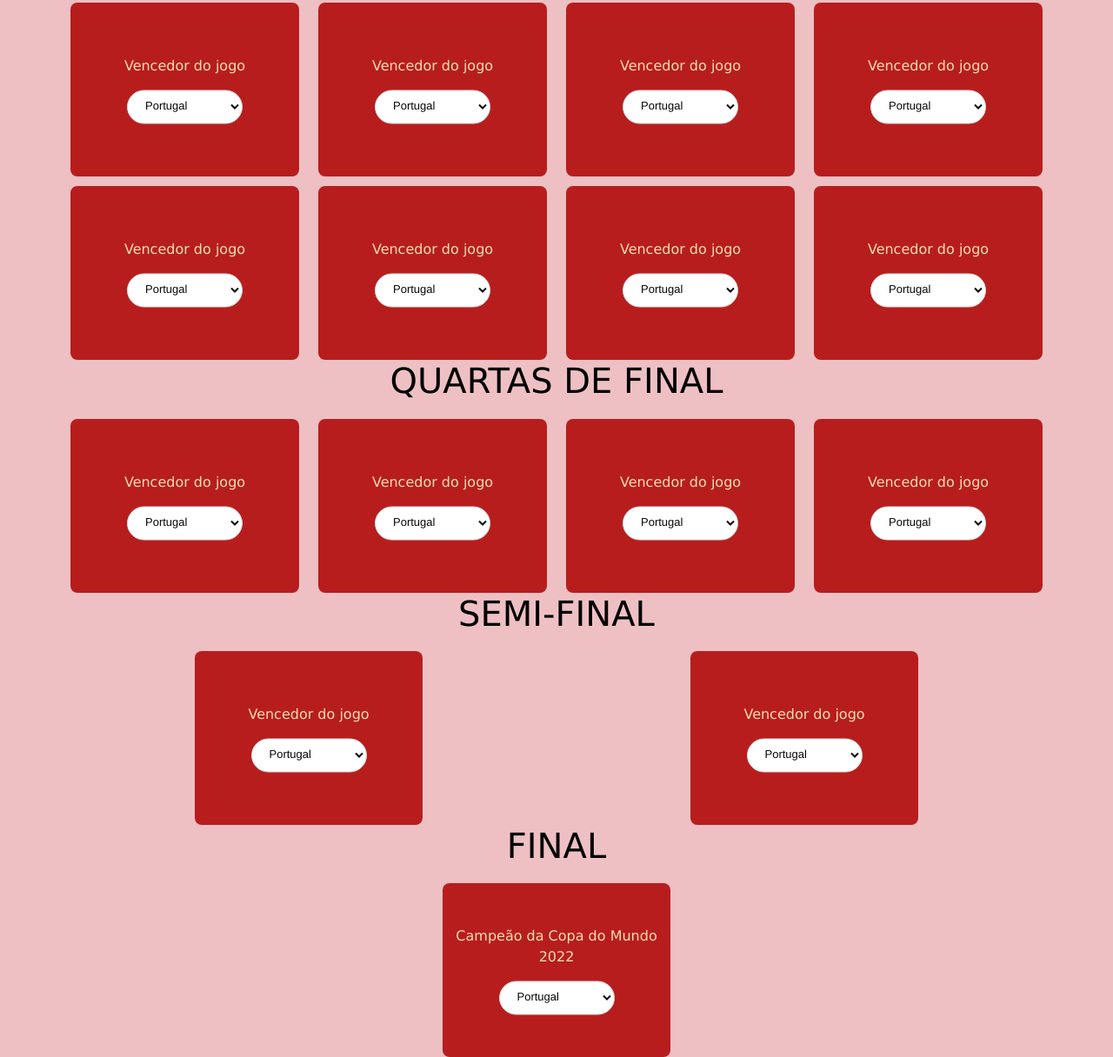
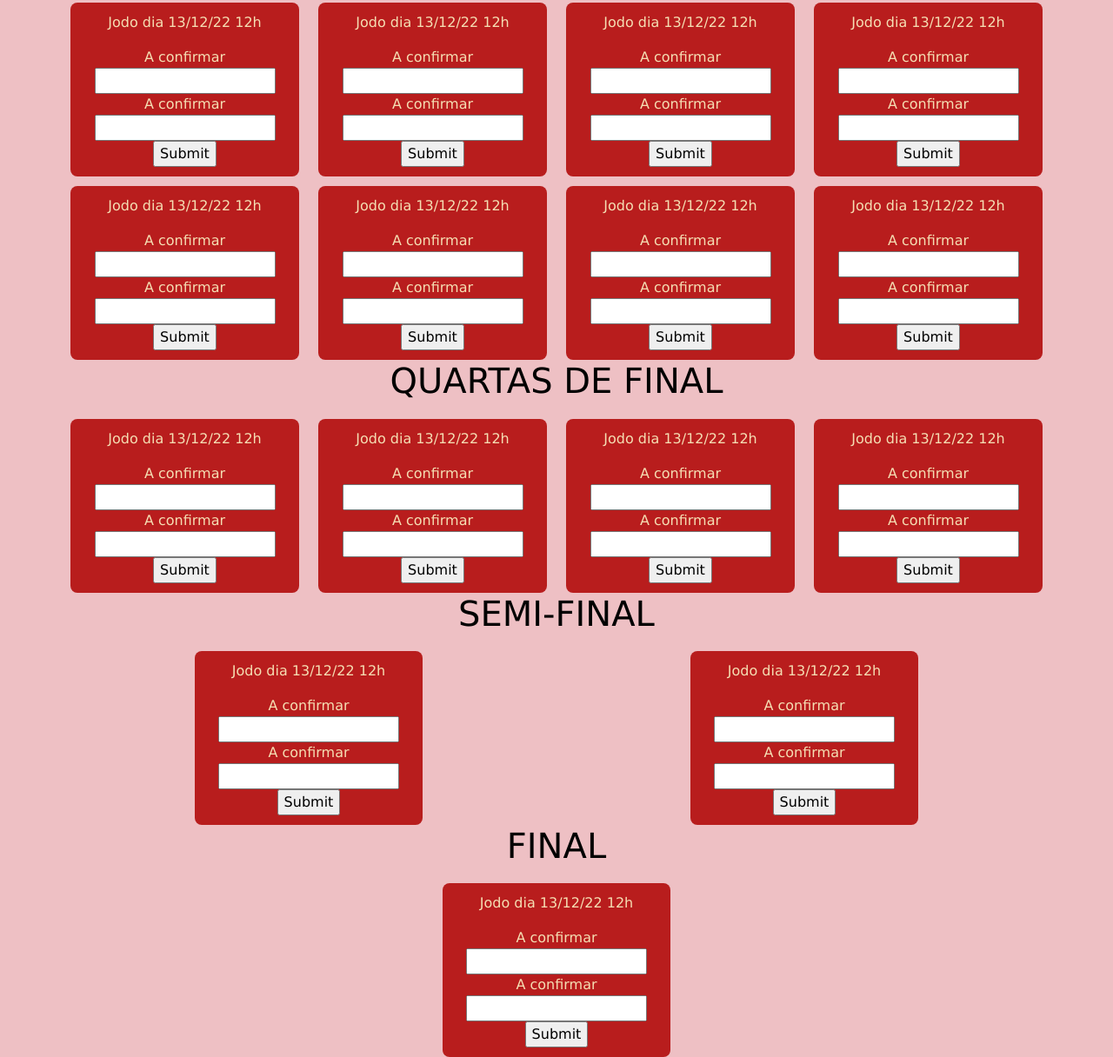
Before and after one commit to emanuuele/copa, a plain HTML site: page index.html in a window 1280 px wide. Shown: the part 568-1784 px from the top of the page at 87% size. Drawn offline with nearby package versions, Linux system fonts and the light colour scheme.

Commit message:
Update index.html

```diff
--- a/index.html
+++ b/index.html
@@ -5,7 +5,7 @@
 <meta charset="UTF-8">
 <meta http-equiv="X-UA-Compatible" content="IE=edge">
 <meta name="viewport" content="width=device-width, initial-scale=1.0">
-    <script src="https://cdn.jsdelivr.net/npm/bootstrap@5.1.3/dist/js/bootstrap.bundle.min.js"></script>
+<script src="script.js"></script>
 <link href="style.css" rel="stylesheet">
 <link rel="icon" href="icon.png">
 <title>Copa do Mundo 2022</title>
@@ -24,12 +24,11 @@
 	<!--section chaveamento-->
 	<section>
 		<div class="container">
-        	<div class="chaveamento">
-
-        	</div>
+			<div class="chaveamento"></div>
 			<div class="img mx auto">
 				<div class="icone mx-auto">
-                    <img src="icon.png" alt="logo da copa do mundo de 2022" width="100px" height="100px">
+					<img src="icon.png" alt="logo da copa do mundo de 2022"
+						width="100px" height="100px">
 				</div>
 			</div>
 		</div>
@@ -144,90 +143,82 @@
 			<div class="row">
 				<div class="col-sm-3 mx-auto">
 					<div class="middle">
-                    <p>Vencedor do jogo </p>
-                    <select class="Base_Combobox">
-                        <option>Portugal</option>
-                        <option>Gana</option>
-                        <option>Uruguai</option>
-                        <option>Coreia do Sul</option>
-                    </select>
+						<form>
+							<p>Jodo dia 13/12/22 12h</p>
+							<label>A confirmar</label> <input type="number" id="input">
+							<label>A confirmar</label> <input type="number" id="input">
+							<input type="submit" class="input" id="send">
+						</form>
 					</div>
 				</div>
 				<div class="col-sm-3 mx-auto">
 					<div class="middle">
-                    <p>Vencedor do jogo </p>
-                    <select class="Base_Combobox">
-                        <option>Portugal</option>
-                        <option>Gana</option>
-                        <option>Uruguai</option>
-                        <option>Coreia do Sul</option>
-                    </select>
+						<form>
+							<p>Jodo dia 13/12/22 12h</p>
+							<label>A confirmar</label> <input type="number" id="input">
+							<label>A confirmar</label> <input type="number" id="input">
+							<input type="submit" class="input" id="send">
+						</form>
 					</div>
 				</div>
 				<div class="col-sm-3 mx-auto">
 					<div class="middle">
-                    <p>Vencedor do jogo </p>
-                    <select class="Base_Combobox">
-                        <option>Portugal</option>
-                        <option>Gana</option>
-                        <option>Uruguai</option>
-                        <option>Coreia do Sul</option>
-                    </select>
+						<form>
+							<p>Jodo dia 13/12/22 12h</p>
+							<label>A confirmar</label> <input type="number" id="input">
+							<label>A confirmar</label> <input type="number" id="input">
+							<input type="submit" class="input" id="send">
+						</form>
 					</div>
 				</div>
 				<div class="col-sm-3 mx-auto">
 					<div class="middle">
-                    <p>Vencedor do jogo </p>
-                    <select class="Base_Combobox">
-                        <option>Portugal</option>
-                        <option>Gana</option>
-                        <option>Uruguai</option>
-                        <option>Coreia do Sul</option>
-                    </select>
+						<form>
+							<p>Jodo dia 13/12/22 12h</p>
+							<label>A confirmar</label> <input type="number" id="input">
+							<label>A confirmar</label> <input type="number" id="input">
+							<input type="submit" class="input" id="send">
+						</form>
 					</div>
 				</div>
 				<div class="col-sm-3 mx-auto">
 					<div class="middle">
-                    <p>Vencedor do jogo </p>
-                    <select class="Base_Combobox">
-                        <option>Portugal</option>
-                        <option>Gana</option>
-                        <option>Uruguai</option>
-                        <option>Coreia do Sul</option>
-                    </select>
+						<form>
+							<p>Jodo dia 13/12/22 12h</p>
+							<label>A confirmar</label> <input type="number" id="input">
+							<label>A confirmar</label> <input type="number" id="input">
+							<input type="submit" class="input" id="send">
+						</form>
 					</div>
 				</div>
 				<div class="col-sm-3 mx-auto">
 					<div class="middle">
-                    <p>Vencedor do jogo </p>
-                    <select class="Base_Combobox">
-                        <option>Portugal</option>
-                        <option>Gana</option>
-                        <option>Uruguai</option>
-                        <option>Coreia do Sul</option>
-                    </select>
+						<form>
+							<p>Jodo dia 13/12/22 12h</p>
+							<label>A confirmar</label> <input type="number" id="input">
+							<label>A confirmar</label> <input type="number" id="input">
+							<input type="submit" class="input" id="send">
+						</form>
 					</div>
 				</div>
 				<div class="col-sm-3 mx-auto">
 					<div class="middle">
-                    <p>Vencedor do jogo </p>
-                    <select class="Base_Combobox">
-                        <option>Portugal</option>
-                        <option>Gana</option>
-                        <option>Uruguai</option>
-                        <option>Coreia do Sul</option>
-                    </select>
+						<form>
+							<p>Jodo dia 13/12/22 12h</p>
+							<label>A confirmar</label> <input type="number" id="input">
+							<label>A confirmar</label> <input type="number" id="input">
+							<input type="submit" class="input" id="send">
+						</form>
 					</div>
 				</div>
 				<div class="col-sm-3 mx-auto">
 					<div class="middle">
-                    <p>Vencedor do jogo </p>
-                    <select class="Base_Combobox">
-                        <option>Portugal</option>
-                        <option>Gana</option>
-                        <option>Uruguai</option>
-                        <option>Coreia do Sul</option>
-                    </select>
+						<form>
+							<p>Jodo dia 13/12/22 12h</p>
+							<label>A confirmar</label> <input type="number" id="input">
+							<label>A confirmar</label> <input type="number" id="input">
+							<input type="submit" class="input" id="send">
+						</form>
 					</div>
 				</div>
 			</div>
@@ -241,50 +232,52 @@
 					<h1 class="h1">QUARTAS DE FINAL</h1>
 					<div class="col-sm-3 mx-auto">
 						<div class="middle">
-                        <p>Vencedor do jogo </p>
-                        <select class="Base_Combobox">
-                            <option>Portugal</option>
-                            <option>Gana</option>
-                            <option>Uruguai</option>
-                            <option>Coreia do Sul</option>
-                        </select>
+							<form>
+								<p>Jodo dia 13/12/22 12h</p>
+								<label>A confirmar</label> <input type="number"
+									id="input-oitavas"> <label>A confirmar</label> <input
+									type="number" id="input-oitavas2"> <input type="submit"
+									class="input" id="send">
+							</form>
 						</div>
 					</div>
 					<div class="col-sm-3 mx-auto">
 						<div class="middle">
-                        <p>Vencedor do jogo </p>
-                        <select class="Base_Combobox">
-                            <option>Portugal</option>
-                            <option>Gana</option>
-                            <option>Uruguai</option>
-                            <option>Coreia do Sul</option>
-                        </select>
+							<form>
+								<p>Jodo dia 13/12/22 12h</p>
+								<label>A confirmar</label> <input type="number"
+									id="input-oitavas3"> <label>A confirmar</label> <input
+									type="number" id="input-oitavas4"> <input type="submit"
+									class="input" id="send">
+							</form>
 						</div>
 					</div>
 					<div class="col-sm-3 mx-auto">
 						<div class="middle">
-                        <p>Vencedor do jogo </p>
-                        <select class="Base_Combobox">
-                            <option>Portugal</option>
-                            <option>Gana</option>
-                            <option>Uruguai</option>
-                            <option>Coreia do Sul</option>
-                        </select>
+							<form>
+								<p>Jodo dia 13/12/22 12h</p>
+								<label>A confirmar</label> <input type="number"
+									id="input-oitavas5"> <label>A confirmar</label> <input
+									type="number" id="input-oitavas6"> <input type="submit"
+									class="input" id="send">
+							</form>
 						</div>
 					</div>
 					<div class="col-sm-3 mx-auto">
 						<div class="middle">
-                        <p>Vencedor do jogo </p>
-                        <select class="Base_Combobox">
-                            <option>Portugal</option>
-                            <option>Gana</option>
-                            <option>Uruguai</option>
-                            <option>Coreia do Sul</option>
-                        </select>
+							<form>
+								<p>Jodo dia 13/12/22 12h</p>
+								<label>A confirmar</label> <input type="number"
+									id="input-oitavas7"> <label>A confirmar</label> <input
+									type="number" id="input-oitavas8"> <input type="submit"
+									class="input" id="send">
+							</form>
 						</div>
 					</div>
 				</div>
 			</div>
+
+
 		</section>
 
 		<section>
@@ -293,24 +286,21 @@
 					<h1 class="h1">SEMI-FINAL</h1>
 					<div class="coluna-semi mx-auto">
 						<div class="middle">
-                        <p>Vencedor do jogo </p>
-                        <select class="Base_Combobox">
-                            <option>Portugal</option>
-                            <option>Gana</option>
-                            <option>Uruguai</option>
-                            <option>Coreia do Sul</option>
-                        </select>
+							<p>Jodo dia 13/12/22 12h</p>
+							<label>A confirmar</label> <input type="number"
+								id="input-oitavas"> <label>A confirmar</label> <input
+								type="number" id="input-final2"> <input type="submit"
+								class="input" id="send">
 						</div>
 					</div>
 					<div class="coluna-semi mx-auto">
 						<div class="middle">
-                        <p>Vencedor do jogo </p>
-                        <select class="Base_Combobox">
-                            <option>Portugal</option>
-                            <option>Gana</option>
-                            <option>Uruguai</option>
-                            <option>Coreia do Sul</option>
-                        </select>
+							<form>
+								<p>Jodo dia 13/12/22 12h</p>
+								<label>A confirmar</label> <input type="number" id="input-semi3">
+								<label>A confirmar</label> <input type="number" id="input-semi4">
+								<input type="submit" class="input" id="send">
+							</form>
 						</div>
 					</div>
 				</div>
@@ -320,13 +310,13 @@
 				<div class="row">
 					<div class="coluna-final mx-auto">
 						<div class="middle">
-                        <p>Campeão da Copa do Mundo 2022 </p>
-                        <select class="Base_Combobox">
-                            <option>Portugal</option>
-                            <option>Gana</option>
-                            <option>Uruguai</option>
-                            <option>Coreia do Sul</option>
-                        </select>
+							<form>
+								<p>Jodo dia 13/12/22 12h</p>
+								<label>A confirmar</label> <input type="number" id="input-final">
+								<label>A confirmar</label> <input type="number"
+									id="input-final2"> <input type="submit" class="input"
+									id="send">
+							</form>
 						</div>
 					</div>
 				</div>
```
Lines whose indentation alone changed are shown as unchanged.
